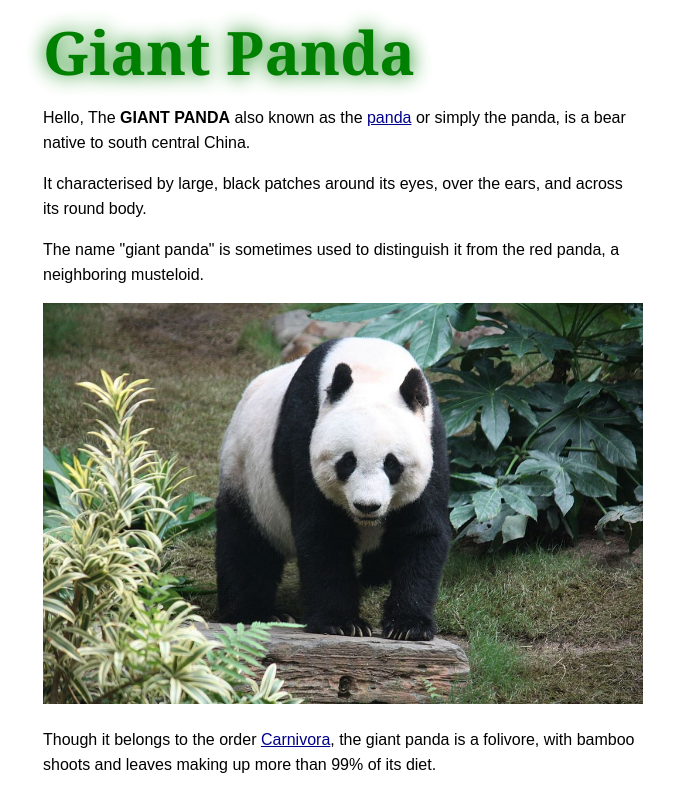
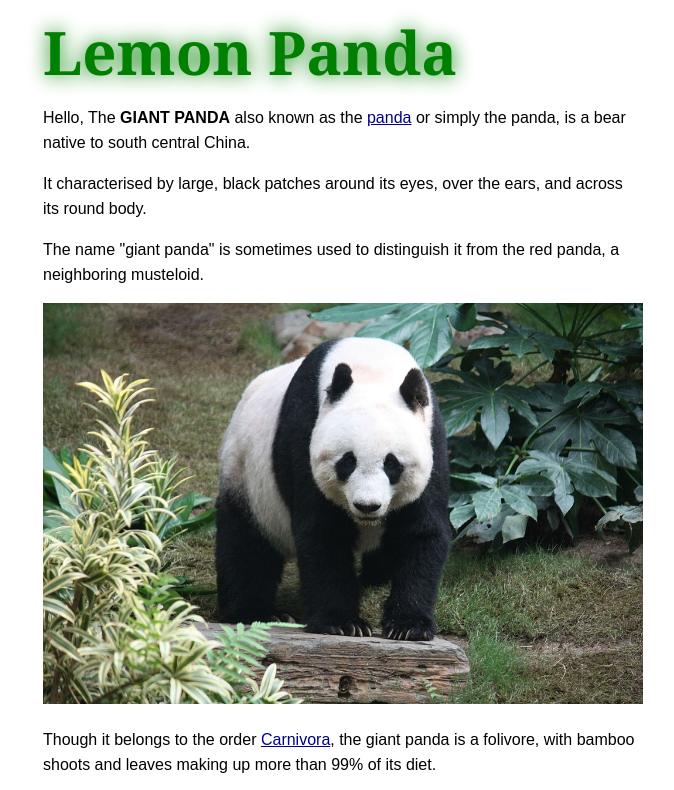
Before and after one commit to PintuPaul/GiantPanda, a plain HTML site: page index.html in a window 1280 px wide. Shown: the top 790 px of the page, without its empty margins (297-971 px from the left). Drawn offline with Linux system fonts and the light colour scheme.

Commit message:
Changed name to Lemon

```diff
--- a/index.html
+++ b/index.html
@@ -12,7 +12,7 @@
 
     <div class="column">
 
-        <h1>Giant Panda</h1>
+        <h1>Lemon Panda</h1>
 
         <p>
             Hello, The <b>GIANT PANDA</b> also known as the <a href="https://en.wikipedia.org/wiki/Bear">panda</a> or simply the panda, is a bear native to south central China.
```
